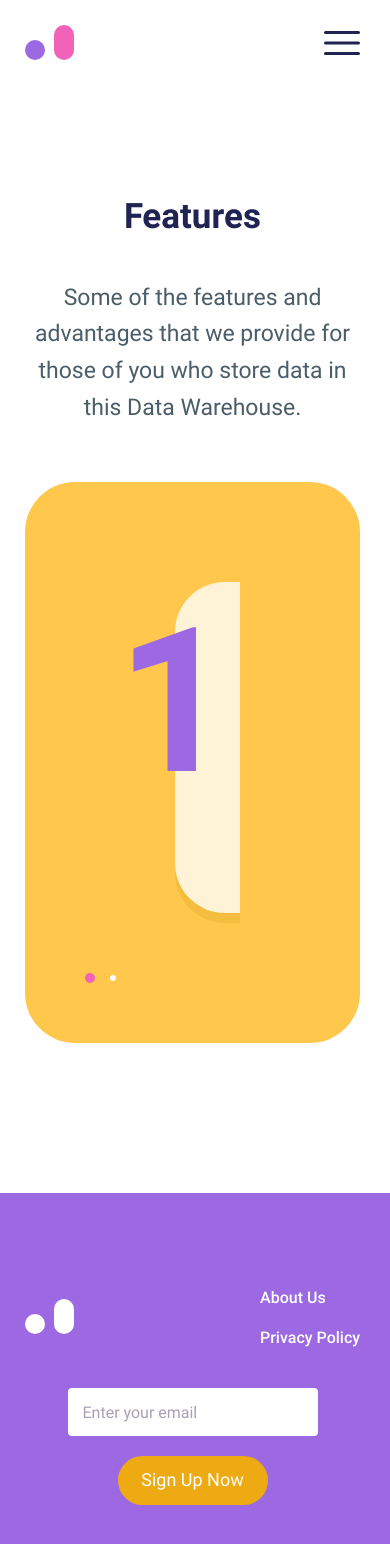
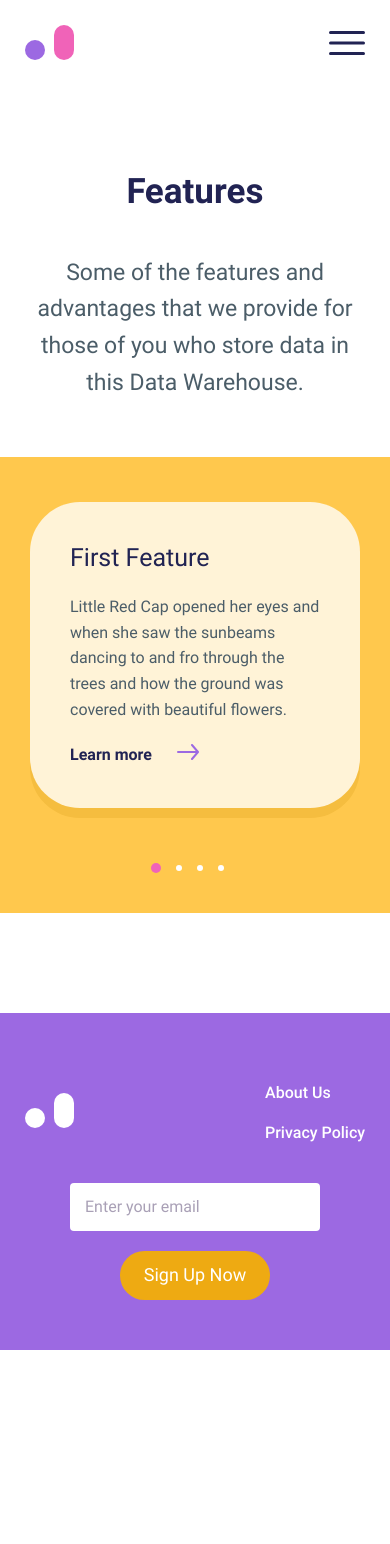
Before and after one commit to lenaryan/colored-blocks, a Vue app: page / in a window 390 px wide. Shown: the top 1544 px of the page. After the commit the page ends 1350 px from the top, so only its background shows below. Built offline with nearby package versions, Linux system fonts and the light colour scheme.

Commit message:
mobile styles for slider

```diff
--- a/src/styles/adaptive.scss
+++ b/src/styles/adaptive.scss
@@ -5,6 +5,32 @@
 
     .menu-bottom {
         flex-wrap: wrap;
+    }
+}
+
+@media (max-width: 1280px) {
+    .slider {
+        max-width: 1050px;
+        padding-right: 70px;
+
+        &__dot--mob {
+            display: block;
+        }
+    }
+
+    .slide {
+        margin-left: 100px;
+    }
+}
+
+@media (max-width: 1110px) {
+    .slider {
+        max-width: 680px;
+        padding-right: 140px;
+    }
+
+    .slide {
+        margin-left: 150px;
     }
 }
 
@@ -155,7 +181,7 @@
 @media (max-width: 768px) {
     .wrapper {
         padding-left: 25px;
-        padding-top: 25px;
+        padding-right: 25px;
     }
 
     .menu-top {
@@ -174,6 +200,43 @@
 }
 
 @media (max-width: 750px) {
+    .main__wrapper {
+        padding: 0;
+    }
+
+    .main-text {
+        padding-left: 25px;
+        padding-right: 25px;
+    }
+
+    .slider {
+        max-width: unset;
+        border-radius: unset;
+        padding: 70px 20px 40px 20px;
+        margin-bottom: 100px;
+
+        &__wrapper {
+            width: 410px;
+            margin: 0 auto;
+        }
+
+        &__dots {
+            margin-top: 45px;
+            margin-left: 0;
+            justify-content: center;
+        }
+    }
+
+    .slide {
+        margin-left: 10px;
+        margin-right: 10px;
+        padding: 40px 60px;
+
+        &__num {
+            display: none;
+        }
+    }
+
     .footer {
         &__wrapper {
             flex-wrap: wrap;
@@ -225,6 +288,19 @@
         margin-bottom: 40px;
     }
 
+    .slider {
+        padding: 45px 20px 40px;
+    }
+
+    .slider__wrapper {
+        width: 350px;
+    }
+
+    .slide {
+        min-width: 330px;
+        padding: 40px;
+    }
+
     .footer {
         padding: 60px 0 50px;
         &__wrapper {
@@ -233,6 +309,26 @@
     }
 }
 
+
+@media (max-width: 380px) {
+    .slider {
+        padding-left: 0;
+        padding-right: 0;
+        margin-bottom: 75px;
+
+        &__wrapper {
+            width: 290px;
+        }
+    }
+
+    .slide {
+        min-width: 280px;
+        padding: 40px 30px;
+        margin-left: 5px;
+        margin-right: 5px;
+    }
+}
+
 @media (max-width: 320px) {
     .form__input {
         width: 100%;
--- a/src/styles/styles.scss
+++ b/src/styles/styles.scss
@@ -276,6 +276,11 @@ h1 {
             height: 10px;
             background-color: #F063B8;
         }
+
+        &:focus {
+            outline: none;
+            background-color: #F063B8;
+        }
     }
 
     &__dot {
```
